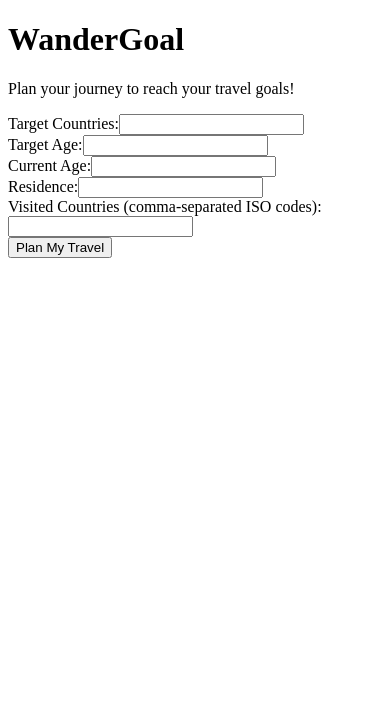
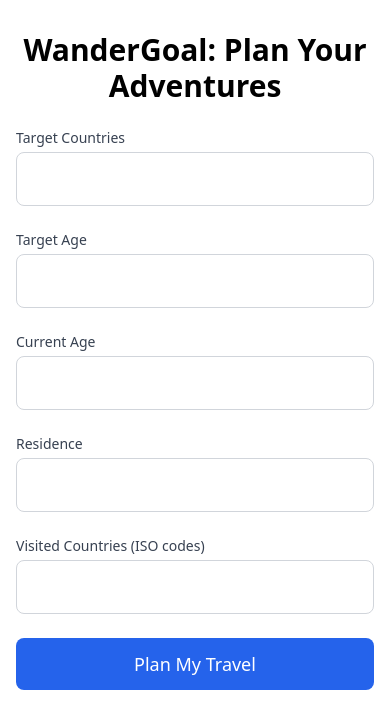
Before and after one commit to afigard/wandergoal, a Next.js app: page / in a window 390 px wide. Shown: the top 728 px of the page. Built offline with nearby package versions, Linux system fonts and the light colour scheme.

Commit message:
📱 Enhance overall responsiveness

```diff
--- a/components/TravelForm.js
+++ b/components/TravelForm.js
@@ -22,66 +22,84 @@ export default function TravelForm() {
       headers: { "Content-Type": "application/json" },
       body: JSON.stringify(formData),
     });
-    const data = await response.json();
-    router.push({
-      pathname: "/plan",
-      query: { trips: JSON.stringify(data.trips) },
-    });
+
+    if (response.ok) {
+      const data = await response.json();
+      router.push({
+        pathname: "/plan",
+        query: { trips: JSON.stringify(data.trips) },
+      });
+    } else {
+      console.error("Error generating travel plan");
+    }
   };
 
   return (
-    <form onSubmit={handleSubmit} className="space-y-4">
+    <form onSubmit={handleSubmit} className="space-y-6">
       <div>
-        <label>Target Countries:</label>
+        <label className="block text-sm font-medium text-gray-700">
+          Target Countries
+        </label>
         <input
           type="number"
           name="targetCountries"
           value={formData.targetCountries}
           onChange={handleChange}
-          className="input"
+          className="mt-1 block w-full p-3 border border-gray-300 rounded-lg text-lg"
         />
       </div>
       <div>
-        <label>Target Age:</label>
+        <label className="block text-sm font-medium text-gray-700">
+          Target Age
+        </label>
         <input
           type="number"
           name="targetAge"
           value={formData.targetAge}
           onChange={handleChange}
-          className="input"
+          className="mt-1 block w-full p-3 border border-gray-300 rounded-lg text-lg"
         />
       </div>
       <div>
-        <label>Current Age:</label>
+        <label className="block text-sm font-medium text-gray-700">
+          Current Age
+        </label>
         <input
           type="number"
           name="currentAge"
           value={formData.currentAge}
           onChange={handleChange}
-          className="input"
+          className="mt-1 block w-full p-3 border border-gray-300 rounded-lg text-lg"
         />
       </div>
       <div>
-        <label>Residence:</label>
+        <label className="block text-sm font-medium text-gray-700">
+          Residence
+        </label>
         <input
           type="text"
           name="residence"
           value={formData.residence}
           onChange={handleChange}
-          className="input"
+          className="mt-1 block w-full p-3 border border-gray-300 rounded-lg text-lg"
         />
       </div>
       <div>
-        <label>Visited Countries (comma-separated ISO codes):</label>
+        <label className="block text-sm font-medium text-gray-700">
+          Visited Countries (ISO codes)
+        </label>
         <input
           type="text"
           name="visited"
           value={formData.visited}
           onChange={handleChange}
-          className="input"
+          className="mt-1 block w-full p-3 border border-gray-300 rounded-lg text-lg"
         />
       </div>
-      <button type="submit" className="btn-primary">
+      <button
+        type="submit"
+        className="w-full bg-blue-600 text-white py-3 rounded-lg font-medium text-lg"
+      >
         Plan My Travel
       </button>
     </form>
--- /dev/null
+++ b/pages/_app.js
@@ -0,0 +1,5 @@
+import "../styles/global.css";
+
+export default function App({ Component, pageProps }) {
+  return <Component {...pageProps} />;
+}
--- a/pages/api/travel-plan.js
+++ b/pages/api/travel-plan.js
@@ -1,13 +1,34 @@
-export default function handler(req, res) {
+export default async function handler(req, res) {
   if (req.method === "POST") {
     const { targetCountries, targetAge, currentAge, residence, visited } =
       req.body;
-    const trips = [
-      { date: "2025-01-12", location: "Budapest" },
-      { date: "2025-01-20", location: "Prague" },
-    ]; // Replace with real logic later
-    res.status(200).json({ trips });
+
+    // Simulate trip generation (replace with actual logic)
+    const trips = generateTrips(
+      targetCountries,
+      targetAge,
+      currentAge,
+      residence,
+      visited
+    );
+
+    return res.status(200).json({ trips });
   } else {
-    res.status(405).json({ message: "Method Not Allowed" });
+    return res.status(405).json({ message: "Method Not Allowed" });
   }
 }
+
+// A mock function to generate trips (replace with your real trip logic)
+function generateTrips(
+  targetCountries,
+  targetAge,
+  currentAge,
+  residence,
+  visited
+) {
+  // Simulating a basic trip list
+  return [
+    { date: "2025-01-12", location: "Budapest" },
+    { date: "2025-01-20", location: "Prague" },
+  ];
+}
--- a/pages/index.js
+++ b/pages/index.js
@@ -3,8 +3,9 @@ import TravelForm from "../components/TravelForm";
 export default function Home() {
   return (
     <div className="container mx-auto px-4 py-8">
-      <h1 className="text-3xl font-bold mb-4">WanderGoal</h1>
-      <p className="mb-6">Plan your journey to reach your travel goals!</p>
+      <h1 className="text-3xl font-bold text-center mb-6">
+        WanderGoal: Plan Your Adventures
+      </h1>
       <TravelForm />
     </div>
   );
--- a/tailwind.config.mjs
+++ b/tailwind.config.mjs
@@ -3,7 +3,6 @@ export default {
   content: [
     "./pages/**/*.{js,ts,jsx,tsx,mdx}",
     "./components/**/*.{js,ts,jsx,tsx,mdx}",
-    "./app/**/*.{js,ts,jsx,tsx,mdx}",
   ],
   theme: {
     extend: {
```
